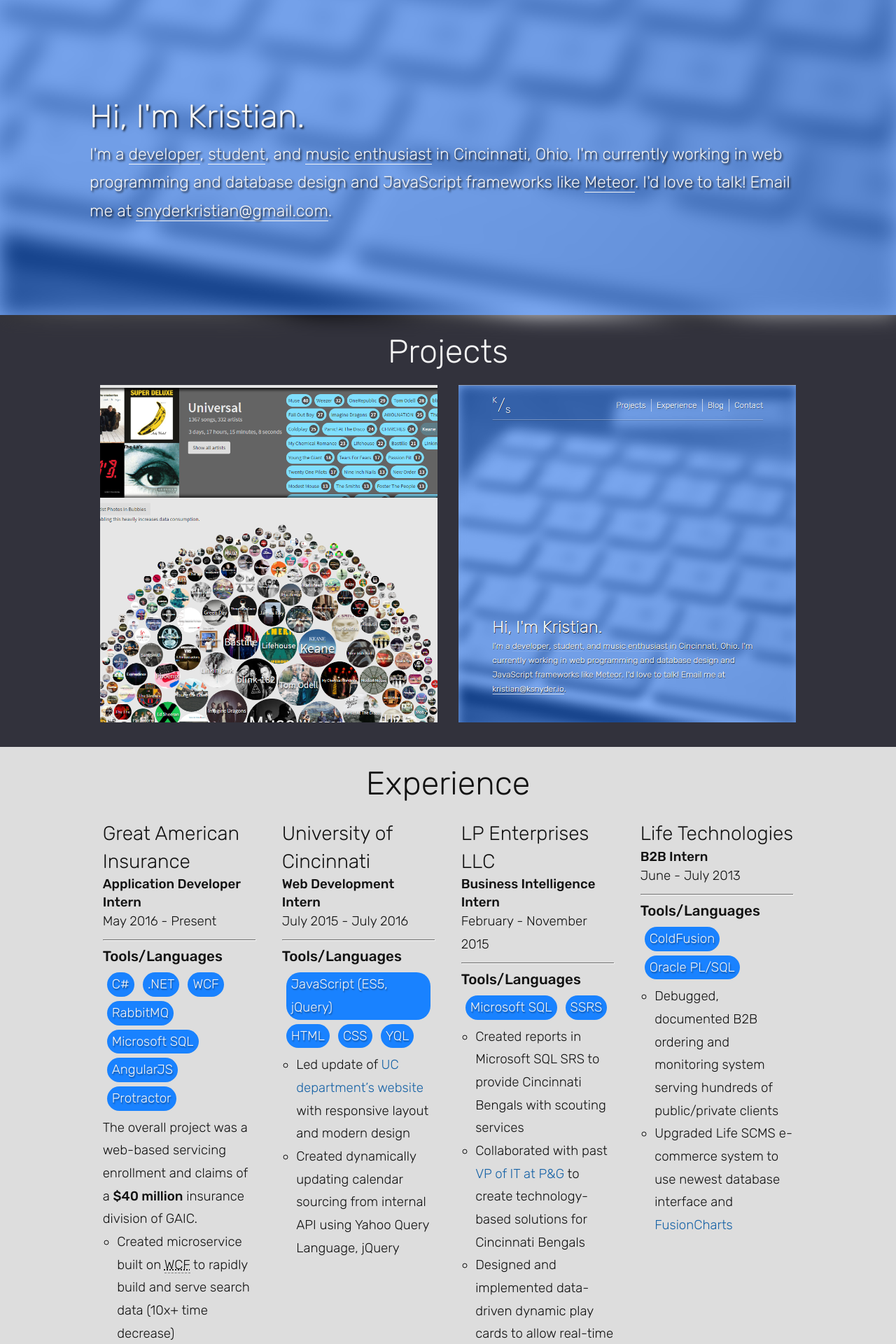
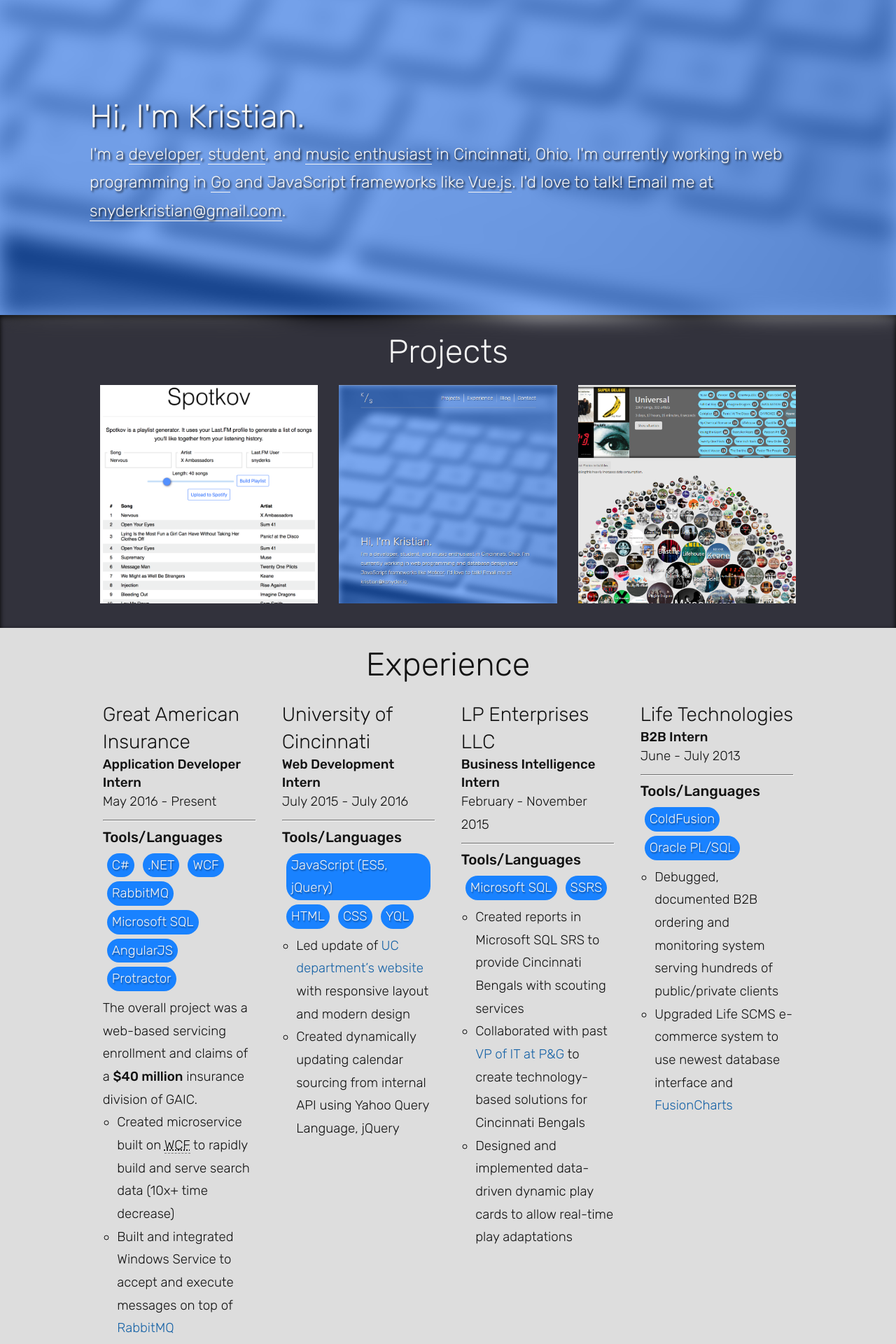
Before and after one commit to snyderks/jekyll-and-kristian, a Jekyll site: the page built from index.html, in a window 1280 px wide. Shown: the part 450-2370 px from the top of the page at 70% size. Built offline with Jekyll 4.4.1, drawn with Linux system fonts in a browser that asks for light colours; nearby versions of some CDN libraries.

Commit message:
Updated site with Spotkov Cleaned up the layout of the projects Changed the project stack color Changed the splash message Fixed the if -> fi issue (removed ligatures)

```diff
--- a/_config.yml
+++ b/_config.yml
@@ -3,7 +3,7 @@ email: snyderkristian@gmail.com
 description: > # this means to ignore newlines until "baseurl:"
   DESCRIPTION!
 baseurl: / # the subpath of your site, e.g. /blog
-url: "https://www.kristiansnyder.com" # the base hostname & protocol for your site
+url: "http://localhost:4000" # the base hostname & protocol for your site
 twitter_username: kristian_snyder
 github_username:  snyderks
 spotify_profile: https://open.spotify.com/user/knsnyder96
--- a/_includes/about-me-short.html
+++ b/_includes/about-me-short.html
@@ -1 +1 @@
-I'm a <a href="https://github.com/{{site.github_username}}">developer</a>, <a href="http://uc.edu">student</a>, and <a href="https://github.com/snyderks/spotify-visualization">music enthusiast</a> in Cincinnati, Ohio. I'm currently working in web programming and database design and JavaScript frameworks like <a href="https://www.meteor.com/#!">Meteor</a>. I'd love to talk! Email me at <a href="mailto:{{site.email}}">{{site.email}}</a>.
+I'm a <a href="https://github.com/{{site.github_username}}">developer</a>, <a href="http://uc.edu">student</a>, and <a href="https://spotkov.kristiansnyder.com/">music enthusiast</a> in Cincinnati, Ohio. I'm currently working in web programming in <a href="https://golang.org">Go</a> and JavaScript frameworks like <a href="https://vuejs.org">Vue.js</a>. I'd love to talk! Email me at <a href="mailto:{{site.email}}">{{site.email}}</a>.
--- a/_sass/_splash.scss
+++ b/_sass/_splash.scss
@@ -68,6 +68,7 @@ $mobile-header-height: 600px;
 .job {
   -webkit-flex-basis: 250px;
   flex: 1 0 250px;
+  max-width: 500px;
   padding: 1em;
 }
 
@@ -76,6 +77,7 @@ $mobile-header-height: 600px;
 }
 
 .dark-container {
+  box-shadow: inset 0px 3px 7px black;
   background-color: rgb(50,50,60);
   color: $header-font-color;
 
@@ -95,24 +97,25 @@ $mobile-header-height: 600px;
   @include body-width();
 }
 
-.flex-container-space-between {
+.flex-container-left, .flex-container-space-between, .flex-container-center {
+  display: flex;
   display: -webkit-box;
   display: -moz-box;
   display: -ms-flexbox;
   display: -webkit-flex;
-  display: flex;
-  justify-content: space-between;
   flex-wrap: wrap;
 }
 
+.flex-container-space-between {
+  justify-content: space-between;
+}
+
 .flex-container-left {
-  display: -webkit-box;
-  display: -moz-box;
-  display: -ms-flexbox;
-  display: -webkit-flex;
-  display: flex;
   justify-content: left;
-  flex-wrap: wrap;
+}
+
+.flex-container-center {
+  justify-content: center;
 }
 
 .flex-child {
@@ -144,6 +147,7 @@ $mobile-header-height: 600px;
 .project {
   -webkit-flex-basis: 250px;
   flex: 1 0 250px;
+  max-width: 500px;
   align-self: flex-start;
   margin: 15px;
   position: relative;
@@ -203,10 +207,12 @@ $transition-type: ease;
 }
 
 .project-text-shadow {
-  text-shadow: 2px 2px 3px rgba(0,0,0,0.7);
+  text-shadow: 2px 2px 3px rgba(0,0,0,.9);
 }
 
 .project-stack {
+  color: black;
+  font-weight: bolder;
   margin-bottom: 10px;
 }
 
--- a/css/main.scss
+++ b/css/main.scss
@@ -3,6 +3,16 @@
 @charset "utf-8";
 
 @import 'https://fonts.googleapis.com/css?family=Rubik:300,400,400i,500';
+
+html {
+  -webkit-font-variant-ligatures: none;
+  -moz-font-variant-ligatures: none;
+  font-variant-ligatures: none;
+  -webkit-font-feature-settings: 'liga' 0, 'onum' 1, 'kern' 1;
+  -moz-font-feature-settings: 'liga' 0, 'onum' 1, 'kern' 1;
+  -o-font-feature-settings: 'liga' 0, 'onum' 1, 'kern' 1;
+  font-feature-settings: 'liga' 0, 'onum' 1, 'kern' 1;
+}
 
 * {
   box-sizing: border-box;
--- a/index.html
+++ b/index.html
@@ -24,7 +24,7 @@
   <div class="dark-container">
     <div class="body-width-container">
       <h1 class="projects-header">Projects</h1>
-      <div class="flex-container-space-between">
+      <div class="flex-container-center">
         {% assign projects = site.projects | sort: 'sort-order' %}
         {% for project in projects %}
           <div class="project">
--- a/js/projects.js
+++ b/js/projects.js
@@ -2,7 +2,7 @@
   'use strict'
   $(document).ready( function () {
     $(".project-text").addClass("project-text-overlay")
-    $(".project-title, .project-stack").addClass("project-text-shadow")
+    $(".project-title").addClass("project-text-shadow")
     if( !(/Android|webOS|iPhone|iPad|iPod|BlackBerry|IEMobile|Opera Mini/i.test(navigator.userAgent)) ) {
       $(".project-text").hide()
       $(".project").mouseover( function () {
```
Also changed, not shown: _includes/about-me.md (deleted, +0 -2 lines), _projects/spotify-visualizer.md (+1 -1 lines), _projects/spotkov.md (added, +7 -0 lines), Gemfile.lock, img/spotkov.png (added), 1 other file.
